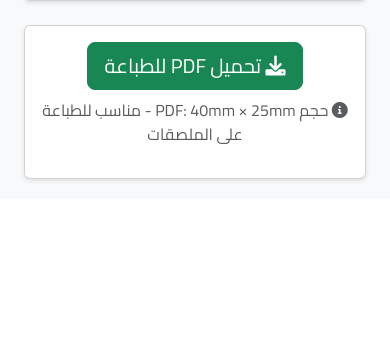
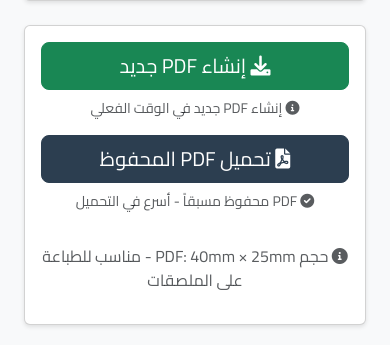
Before and after one commit to FLANsa/Alsaqri-site, a Flask app: page /print_accessory_barcode/000 in a window 390 px wide. Shown: the part 1034-1379 px from the top of the page. Before the commit the page ends 1217 px from the top, so only its background shows below. Run offline with Flask 3, Linux system fonts and the light colour scheme; a user stored in the database is signed in; tables that the repository leaves empty hold one stand-in row (values such as "Sample post").

Commit message:
Add automatic PDF barcode generation and saving for accessories - PDF is saved when accessory is added to stock

```diff
--- a/app.py
+++ b/app.py
@@ -244,6 +244,7 @@
     description = db.Column(db.Text)
     barcode = db.Column(db.String(50), unique=True)  # باركود الأكسسوار
     barcode_path = db.Column(db.String(200))  # مسار ملف الباركود
+    pdf_path = db.Column(db.String(200))  # مسار ملف PDF الباركود
     purchase_price = db.Column(db.Float, nullable=False)  # سعر الشراء (بدون ضريبة)
     selling_price = db.Column(db.Float, nullable=False)   # سعر البيع (بدون ضريبة)
     purchase_price_with_vat = db.Column(db.Float, nullable=False)  # سعر الشراء (مع ضريبة)
@@ -1127,6 +1128,26 @@
         flash(f'خطأ في إنشاء PDF: {str(e)}', 'error')
         return redirect(url_for('dashboard'))
 
+@app.route('/download_saved_accessory_pdf/<barcode>')
+@login_required
+def download_saved_accessory_pdf(barcode):
+    """Download saved accessory PDF barcode"""
+    accessory = Accessory.query.filter_by(barcode=barcode).first()
+    if not accessory:
+        flash('الأكسسوار غير موجود', 'error')
+        return redirect(url_for('dashboard'))
+
+    if not accessory.pdf_path or not os.path.exists(accessory.pdf_path):
+        flash('ملف PDF الباركود غير موجود', 'error')
+        return redirect(url_for('print_accessory_barcode', barcode=barcode))
+
+    return send_file(
+        accessory.pdf_path,
+        as_attachment=True,
+        download_name=f'accessory_barcode_{barcode}.pdf',
+        mimetype='application/pdf'
+    )
+
 def generate_unique_phone_number():
     # Get the highest existing phone number
     highest_phone = db.session.query(func.max(Phone.phone_number)).scalar()
@@ -1602,6 +1623,138 @@
             db.session.add(accessory)
             db.session.commit()
 
+            # Generate and save PDF barcode automatically
+            try:
+                # Create complete sticker image first
+                def create_complete_sticker_image():
+                    # 600 DPI canvas
+                    DPI = 600
+                    MM_PER_IN = 25.4
+                    PX_PER_MM = DPI / MM_PER_IN
+                    W_MM, H_MM = 40, 25
+                    width_px = int(W_MM * PX_PER_MM)
+                    height_px = int(H_MM * PX_PER_MM)
+                    TEXT_SHRINK = 0.72  # Make all text ~10% smaller
+
+                    sticker_img = Image.new('RGB', (width_px, height_px), color='white')
+                    draw = ImageDraw.Draw(sticker_img)
+
+                    # === 1) Company header (smaller, RTL-correct) ===
+                    company_text = ar_text_simple("الصقري للاتصالات")
+                    margin_px = int(1.0 * PX_PER_MM)
+                    max_company_w = int(width_px * 0.90 * TEXT_SHRINK)
+                    company_font = fit_font(draw, company_text, max_company_w, start_size=160, min_size=60)
+                    cb = draw.textbbox((0, 0), company_text, font=company_font)
+                    cx = width_px // 2
+                    cy = int(1.4 * PX_PER_MM)
+                    # draw bold by using stroke
+                    center_text(draw, cx, cy, company_text, company_font, stroke_width=2)
+
+                    # === 2) Barcode image ===
+                    target_bar_w = int(width_px * 0.90)
+                    target_bar_h = int(14 * PX_PER_MM)
+
+                    # Try to load existing barcode image
+                    barcode_img = None
+                    if accessory.barcode_path and os.path.exists(accessory.barcode_path):
+                        try:
+                            barcode_img = Image.open(accessory.barcode_path)
+                            barcode_img = barcode_img.resize((target_bar_w, target_bar_h), Image.LANCZOS)
+                        except Exception as e:
+                            print(f"Error loading barcode image: {e}")
+                            barcode_img = None
+
+                    # Create placeholder barcode if image not found
+                    if barcode_img is None:
+                        barcode_img = Image.new('RGB', (target_bar_w, target_bar_h), color='white')
+                        placeholder_draw = ImageDraw.Draw(barcode_img)
+                        placeholder_font = load_font(24)
+                        placeholder_text = f"BARCODE: {accessory.barcode}"
+                        placeholder_bbox = placeholder_draw.textbbox((0, 0), placeholder_text, font=placeholder_font)
+                        placeholder_w = placeholder_bbox[2] - placeholder_bbox[0]
+                        placeholder_h = placeholder_bbox[3] - placeholder_bbox[1]
+                        placeholder_x = (target_bar_w - placeholder_w) // 2
+                        placeholder_y = (target_bar_h - placeholder_h) // 2
+                        placeholder_draw.text((placeholder_x, placeholder_y), placeholder_text, fill='black', font=placeholder_font)
+
+                    # Position barcode
+                    bar_x = (width_px - target_bar_w) // 2
+                    bar_y = cb[3] + int(1.0 * PX_PER_MM)
+                    sticker_img.paste(barcode_img, (bar_x, bar_y))
+
+                    # === 3) Bottom details (larger) ===
+                    # Labels (Arabic, RTL)
+                    name_label = ar_text_simple("الاسم")
+                    category_label = ar_text_simple("الفئة")
+                    price_label = ar_text_simple("السعر")
+
+                    # Values (numbers stay LTR; wrap with LRM)
+                    name_val = LRM + (accessory.name if accessory.name else "") + LRM
+                    category_val = LRM + (accessory.category if accessory.category else "") + LRM
+                    price_val = LRM + (f"{accessory.selling_price_with_vat:.0f}" if accessory.selling_price_with_vat else "0") + LRM
+
+                    col_w = width_px // 3
+                    c1 = col_w // 2
+                    c2 = col_w + col_w // 2
+                    c3 = 2 * col_w + col_w // 2
+
+                    baseline_y = height_px - int(4.2 * PX_PER_MM)
+
+                    # Make labels & values bigger (with TEXT_SHRINK applied)
+                    max_col_w = int((col_w - 2 * margin_px) * TEXT_SHRINK)
+                    label_font = fit_font(draw, name_label, max_col_w, start_size=80, min_size=44)
+                    value_font = fit_font(draw, name_val,  max_col_w, start_size=96, min_size=56)
+
+                    # Column 1
+                    center_text(draw, c1, baseline_y - int(2.8 * PX_PER_MM), name_label, label_font)
+                    center_text(draw, c1, baseline_y - int(0.8 * PX_PER_MM), name_val,  value_font)
+
+                    # Column 2
+                    center_text(draw, c2, baseline_y - int(2.8 * PX_PER_MM), category_label, label_font)
+                    center_text(draw, c2, baseline_y - int(0.8 * PX_PER_MM), category_val,  value_font)
+
+                    # Column 3
+                    center_text(draw, c3, baseline_y - int(2.8 * PX_PER_MM), price_label, label_font)
+                    center_text(draw, c3, baseline_y - int(0.8 * PX_PER_MM), price_val,  value_font)
+
+                    return sticker_img
+
+                # Create the complete sticker image
+                sticker_img = create_complete_sticker_image()
+
+                # Save sticker image temporarily with high quality
+                sticker_temp_path = f"static/barcodes/sticker_ACC_{barcode}.png"
+                sticker_img.save(sticker_temp_path, 'PNG', optimize=False, quality=100)
+
+                # Create PDF with the sticker image - 40.0mm x 25.0mm
+                buffer = BytesIO()
+                p = canvas.Canvas(buffer, pagesize=(40*mm, 25*mm))
+
+                # Add the complete sticker image to PDF
+                p.drawImage(sticker_temp_path, 0, 0, width=40*mm, height=25*mm)
+
+                p.showPage()
+                p.save()
+
+                # Save PDF to file
+                pdf_path = f"static/barcodes/accessory_barcode_{barcode}.pdf"
+                with open(pdf_path, 'wb') as f:
+                    f.write(buffer.getvalue())
+
+                # Update accessory with PDF path
+                accessory.pdf_path = pdf_path
+                db.session.commit()
+
+                # Clean up temp file
+                if os.path.exists(sticker_temp_path):
+                    os.remove(sticker_temp_path)
+
+                print(f"PDF barcode saved: {pdf_path}")
+
+            except Exception as e:
+                print(f"Error generating PDF barcode: {str(e)}")
+                # Continue even if PDF generation fails
+
             flash('تمت إضافة الأكسسوار بنجاح', 'success')
             return redirect(url_for('list_accessories'))
 
--- a/templates/print_accessory_barcode.html
+++ b/templates/print_accessory_barcode.html
@@ -70,17 +70,47 @@
                 </div>
             </div>
 
-            <!-- Download PDF Button -->
+            <!-- Download PDF Buttons -->
             <div class="card mt-4">
                 <div class="card-body text-center">
-                    <a href="{{ url_for('download_accessory_barcode_pdf', barcode=accessory.barcode) }}"
-                       class="btn btn-success btn-lg">
-                        <i class="fas fa-download"></i> تحميل PDF للطباعة
-                    </a>
-                    <p class="text-muted mt-2">
-                        <i class="fas fa-info-circle"></i>
-                        حجم PDF: 40mm × 25mm - مناسب للطباعة على الملصقات
-                    </p>
+                    <div class="row">
+                        <div class="col-md-6">
+                            <a href="{{ url_for('download_accessory_barcode_pdf', barcode=accessory.barcode) }}"
+                               class="btn btn-success btn-lg w-100 mb-2">
+                                <i class="fas fa-download"></i> إنشاء PDF جديد
+                            </a>
+                            <p class="text-muted small">
+                                <i class="fas fa-info-circle"></i>
+                                إنشاء PDF جديد في الوقت الفعلي
+                            </p>
+                        </div>
+                        <div class="col-md-6">
+                            {% if accessory.pdf_path %}
+                                <a href="{{ url_for('download_saved_accessory_pdf', barcode=accessory.barcode) }}"
+                                   class="btn btn-primary btn-lg w-100 mb-2">
+                                    <i class="fas fa-file-pdf"></i> تحميل PDF المحفوظ
+                                </a>
+                                <p class="text-muted small">
+                                    <i class="fas fa-check-circle"></i>
+                                    PDF محفوظ مسبقاً - أسرع في التحميل
+                                </p>
+                            {% else %}
+                                <button class="btn btn-secondary btn-lg w-100 mb-2" disabled>
+                                    <i class="fas fa-file-pdf"></i> PDF غير محفوظ
+                                </button>
+                                <p class="text-muted small">
+                                    <i class="fas fa-info-circle"></i>
+                                    PDF سيتم حفظه تلقائياً عند إضافة الأكسسوار
+                                </p>
+                            {% endif %}
+                        </div>
+                    </div>
+                    <div class="mt-3">
+                        <p class="text-muted">
+                            <i class="fas fa-info-circle"></i>
+                            حجم PDF: 40mm × 25mm - مناسب للطباعة على الملصقات
+                        </p>
+                    </div>
                 </div>
             </div>
         </div>
```
